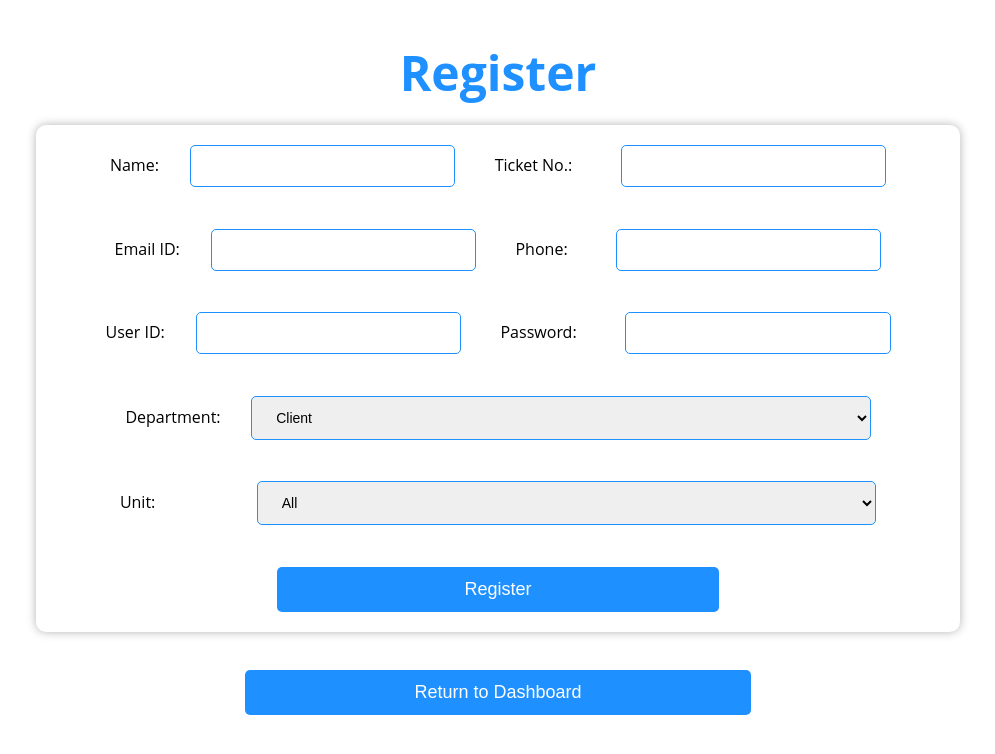
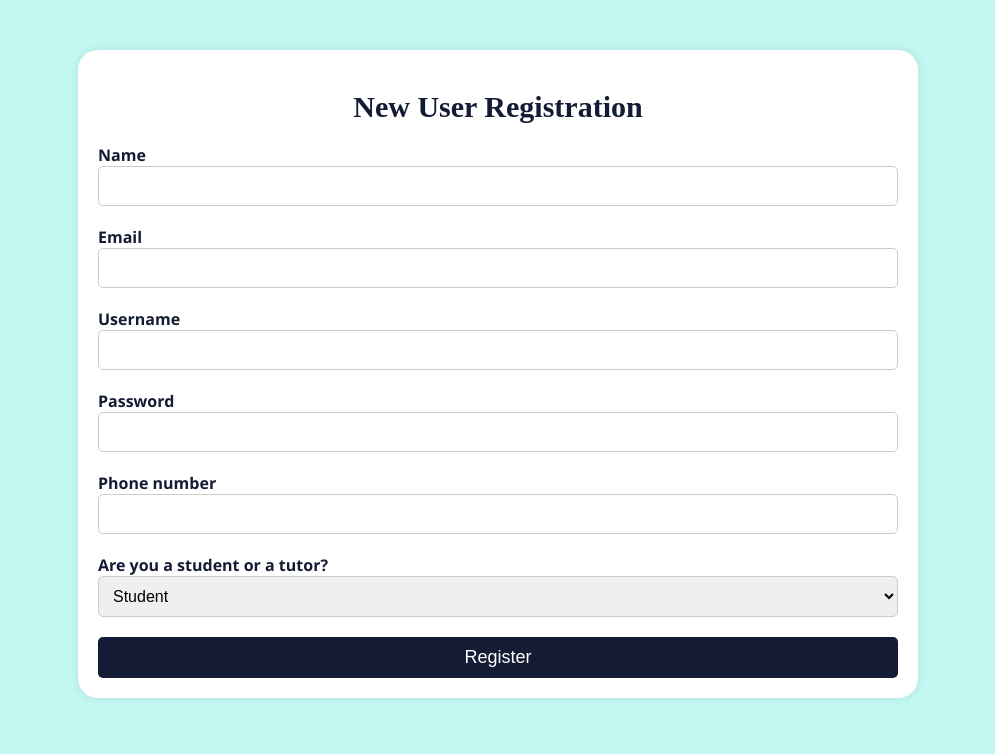
Before and after one commit to manavsuresh/TRINIT_BetterCallBytes_DEV, a Django app: page /register/ in a window 1280 px wide. Shown: the top 754 px of the page, without its empty margins (142-1137 px from the left). Run offline with Django 4.2, Linux system fonts and the light colour scheme.

Commit message:
Update register.html

```diff
--- a/WEBDEV/LinguaConnect/templates/register.html
+++ b/WEBDEV/LinguaConnect/templates/register.html
@@ -1,4 +1,122 @@
 <!DOCTYPE html>
+<html lang="en">
+
+<head>
+    <meta charset="UTF-8">
+    <meta name="viewport" content="width=device-width, initial-scale=1.0">
+    <title>New User Registration</title>
+    <style>
+        body {
+            margin: 0;
+            padding: 0;
+            font-family: "Segoe UI", sans-serif;
+            background-color: rgb(195, 248, 242);
+        }
+
+        .container {
+            max-width: 800px;
+            margin: 50px auto;
+            padding: 20px;
+            background-color: #fff;
+            border-radius: 20px;
+            box-shadow: 0 0 10px rgba(0, 0, 0, 0.1);
+        }
+
+        .title {
+            text-align: center;
+            font-size: 30px;
+            font-family: 'Times New Roman', Times, serif;
+            margin-bottom: 20px;
+            color: #141B34;
+        }
+
+        .form-group {
+            margin-bottom: 20px;
+        }
+
+        .form-group label {
+            display: block;
+            font-weight: bold;
+            color: #141B34;
+        }
+
+        .form-group input {
+            width: 100%;
+            padding: 10px;
+            border: 1px solid #ccc;
+            border-radius: 5px;
+            box-sizing: border-box;
+            font-size: 16px;
+        }
+
+        .form-group select {
+            width: 100%;
+            padding: 10px;
+            border: 1px solid #ccc;
+            border-radius: 5px;
+            box-sizing: border-box;
+            font-size: 16px;
+        }
+
+        .btn {
+            display: block;
+            width: 100%;
+            padding: 10px;
+            background-color: #141B34;
+            color: #fff;
+            border: none;
+            border-radius: 5px;
+            cursor: pointer;
+            font-size: 18px;
+            text-align: center;
+            text-decoration: none;
+        }
+
+        .btn:hover {
+            background-color: #0E1626;
+        }
+    </style>
+</head>
+
+<body>
+    <div class="container">
+        <h1 class="title">New User Registration</h1>
+        <form>
+            <div class="form-group">
+                <label for="name">Name</label>
+                <input type="text" id="name" name="name" required>
+            </div>
+            <div class="form-group">
+                <label for="email">Email</label>
+                <input type="email" id="email" name="email" required>
+            </div>
+            <div class="form-group">
+                <label for="username">Username</label>
+                <input type="text" id="username" name="username" required>
+            </div>
+            <div class="form-group">
+                <label for="password">Password</label>
+                <input type="password" id="password" name="password" required>
+            </div>
+            <div class="form-group">
+                <label for="phoneNumber">Phone number</label>
+                <input type="text" id="phoneNumber" name="phoneNumber">
+            </div>
+            <div class="form-group">
+                <label for="role">Are you a student or a tutor?</label>
+                <select id="role" name="role">
+                    <option value="student">Student</option>
+                    <option value="tutor">Tutor</option>
+                </select>
+            </div>
+            <button type="submit" class="btn">Register</button>
+        </form>
+    </div>
+</body>
+
+</html>
+
+<!-- <!DOCTYPE html>
 <html lang="en">
   <head>
     <meta charset="UTF-8">
@@ -219,4 +337,4 @@ button {
   <div id="mid"></div>
   <button onclick="history.back()">Return to Dashboard</button>
 </body>
-</html>
+</html> -->
```
